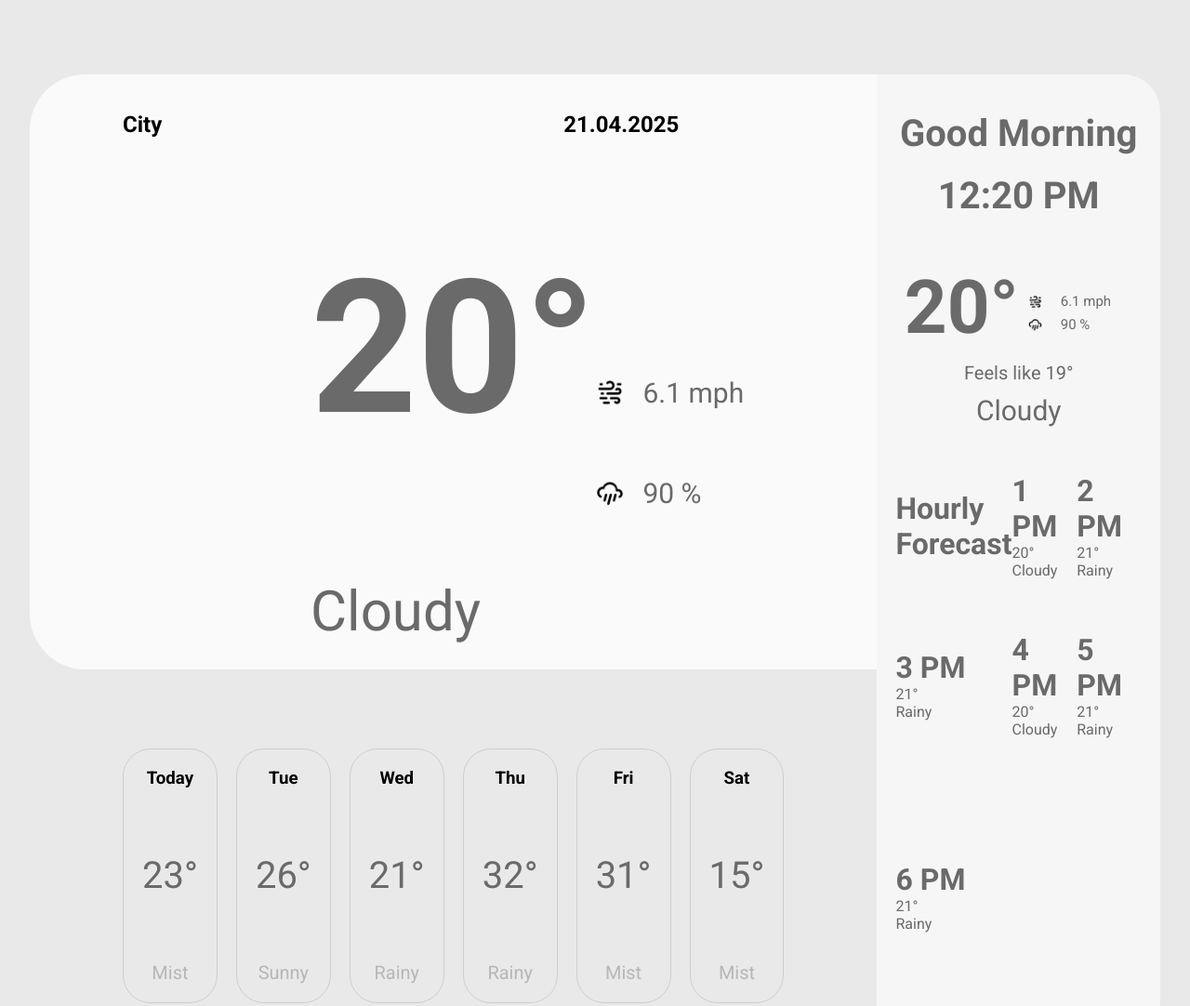
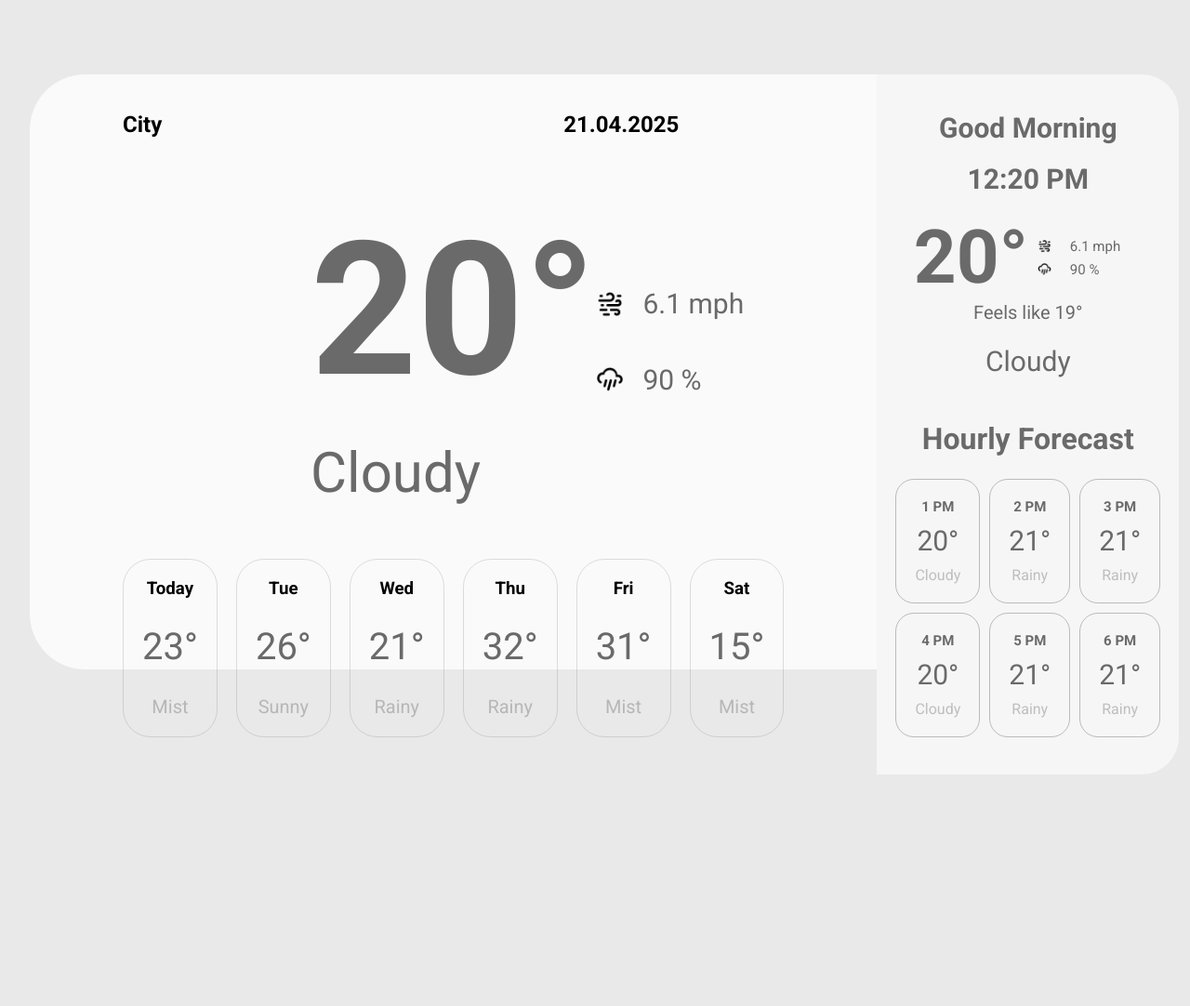
Before and after one commit to Robalexg/JustAnotherWeatherApp, a website built with webpack: page src/temp.html in a window 1280 px wide. Shown: the top 1082 px of the page at 93% size. After the commit the page ends 833 px from the top, so only its background shows below. Built offline with nearby package versions, Linux system fonts and the light colour scheme.

Commit message:
finshed layout and styling

```diff
--- a/src/css/leftcard.css
+++ b/src/css/leftcard.css
@@ -26,8 +26,8 @@
 }
 
 
-.windSpeedContainer,
-.precipitationContainer
+.leftCard .windSpeedContainer,
+.leftCard .precipitationContainer
 {
     display: flex;
     gap: 20px;
@@ -35,8 +35,8 @@
     font-size: 30px;
 }
 
-.windSpeedContainer img,
-.precipitationContainer img
+.leftCard .windSpeedContainer img,
+.leftCard .precipitationContainer img
 {
     width: 30px;
     height:auto;
--- a/src/css/rightcard.css
+++ b/src/css/rightcard.css
@@ -5,7 +5,7 @@
     padding: 40px  20px;
     background: #f6f6f6;
     border-radius: 0px 40px 40px 0px;
-    gap: 50px;
+    gap: 20px;
     color: #6a6a6a;
 
 }
@@ -15,7 +15,7 @@
     flex-direction: column;
     align-items: center;
     gap: 20px;
-    font-size: 20px;
+    font-size: 15px;
 }
 
 
@@ -38,7 +38,7 @@
 .rightCard .currentWeather{
     display: grid;
     grid-template-columns: repeat(2,1fr);
-    grid-template-rows: 3fr 1fr 1fr;
+    grid-template-rows: 2fr 1fr 1fr;
 }
 
 
@@ -83,8 +83,37 @@
     align-items: center;
 }
 
-rightCard .hourlyForecast {
+.rightCard .hourlyForecast {
     display: grid;
     grid-template-columns: repeat(3,1fr);
     grid-template-rows: 1fr 2fr 2fr;
+    gap: 10px;
 }
+
+.rightCard .hourlyForecast #title{
+    grid-column: 1/4;
+    justify-self: center;
+}
+
+.rightCard .hourlyForecast .hourCard{
+    display: flex;
+    flex-direction: column;
+    align-items: center;
+    gap: 10px;
+    border: 1px solid rgba(111, 111, 111, 0.437);
+    border-radius: 20px;
+    padding: 20px;
+}
+
+.rightCard .hourlyForecast .hourCard h1{
+    font-size: 15px;
+}
+
+.rightCard .hourlyForecast .hourCard #temp{
+    font-size: 30px;
+}
+
+
+.rightCard .hourlyForecast .hourCard #condition{
+    color: #6a6a6a65;
+}
--- a/src/rightCard.js
+++ b/src/rightCard.js
@@ -130,17 +130,26 @@ const hourly = () => {
     //add text content
     title.textContent = 'Hourly Forecast'
 
+    //add id's
+    title.id = 'title'
 
     //appends
     container.appendChild(title)
 
-       //loop through data, create and append
+    //loop through data, create and append
      forecast.forEach((hour) => {
         //create elements
         let card = document.createElement('div')
         let time = document.createElement('h1')
         let temp = document.createElement('p')
         let condition = document.createElement('p')
+
+        //add classes
+        card.classList.add("hourCard")
+
+        //add id
+        temp.id = 'temp'
+        condition.id = 'condition'
 
         //add text content
         time.textContent = hour.time
```
